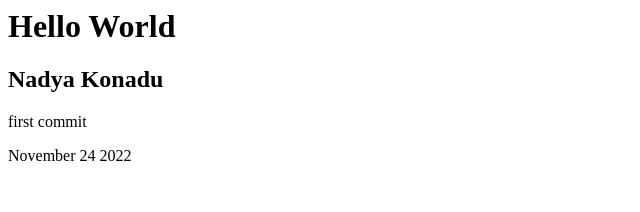
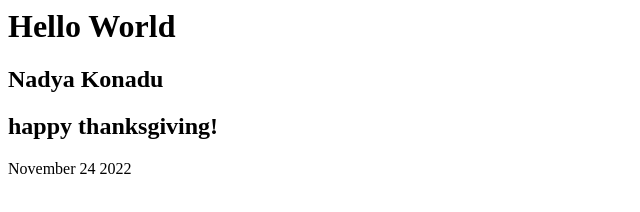
Before and after one commit to nadya-konadu/testing, a plain HTML site: page index.html in a window 1280 px wide. Shown: the whole page, without its empty margins (0-640 px from the left). Drawn offline with Linux system fonts and the light colour scheme.

Commit message:
add message

```diff
--- a/index.html
+++ b/index.html
@@ -2,7 +2,8 @@
 
 
 <h2>Nadya Konadu</h2>
+<h2>happy thanksgiving!</h2>
 
-<p>first commit</p>
+
 
 <p>November 24 2022</p>
```
